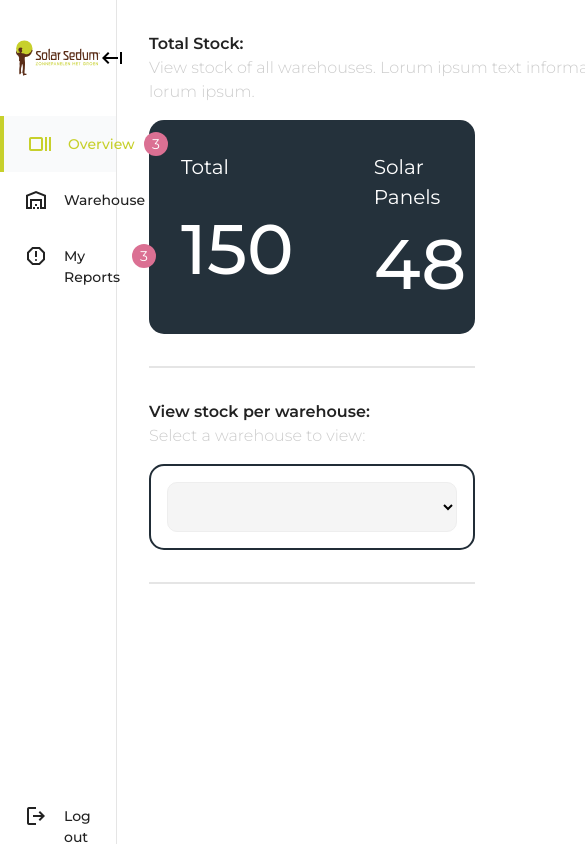
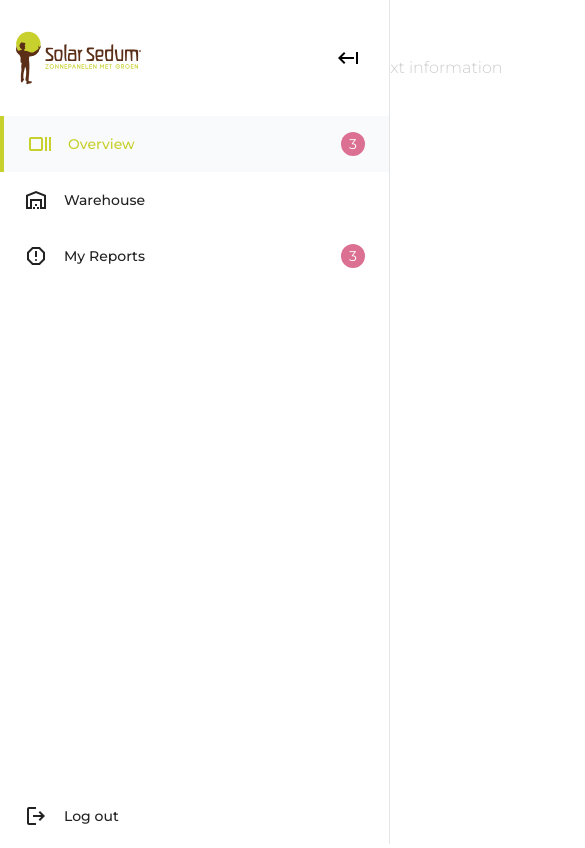
Before and after one commit to ryan-jayTakkenberg/Ewa, a Vue app in the folder frontend/: page /overview in a window 390 px wide. Shown: the top 848 px of the page, 585 px wide, since content can reach past the window. Built offline with nearby package versions, Linux system fonts and the light colour scheme.

Commit message:
navbar full-screen voor mobile (voor kevin)

```diff
--- a/frontend/src/App.vue
+++ b/frontend/src/App.vue
@@ -71,17 +71,12 @@ export default {
   height: 100%;
 }
 
-@media screen and (min-width: 769px) {
-  /* Adjust the width when sidebar is expanded */
-  .router-view-collapsed {
-    width: calc(100% - 200px);
-    margin-left: auto;
-  }
+@media only screen and (max-width: 750px) {
 
-  .app-container {
-    display: flex;
-    flex-direction: row;
+  .router-view {
+    width: 100svw;
   }
 
 }
+
 </style>
--- a/frontend/src/components/navigation/NavBar.vue
+++ b/frontend/src/components/navigation/NavBar.vue
@@ -292,7 +292,7 @@ export default {
 
 }
 
-@media only screen and (max-width: 900px) {
+@media only screen and (max-width: 1100px) {
 
   .navbar {
     width: 30svw;
@@ -300,4 +300,29 @@ export default {
 
 }
 
+@media only screen and (max-width: 1050px) {
+
+  .navbar {
+    width: 35svw;
+  }
+
+}
+
+@media only screen and (max-width: 850px) {
+
+  .navbar {
+    width: 40svw;
+  }
+
+}
+
+@media only screen and (max-width: 750px) {
+
+  .navbar {
+    position: absolute;;
+    width: 100svw;
+  }
+
+}
+
 </style>
```
